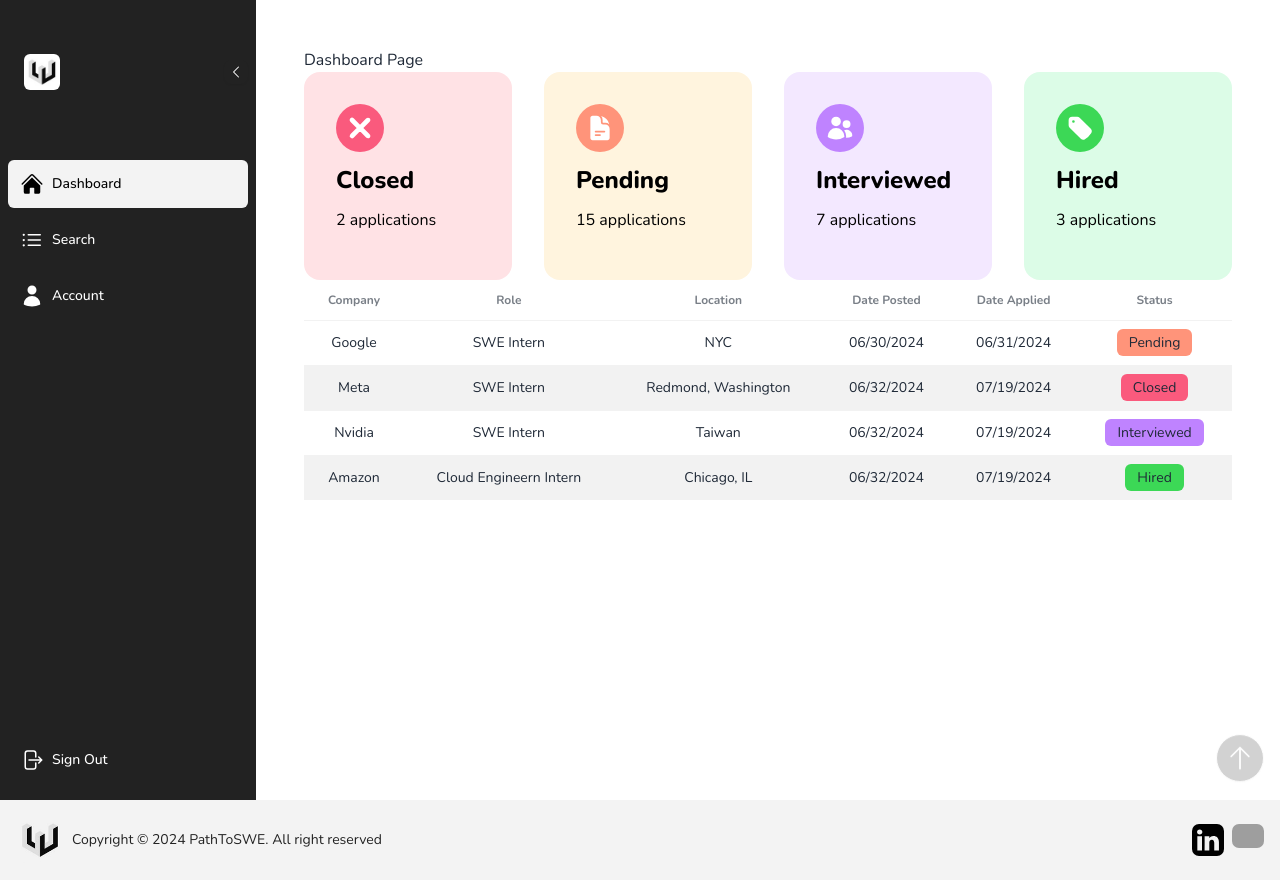
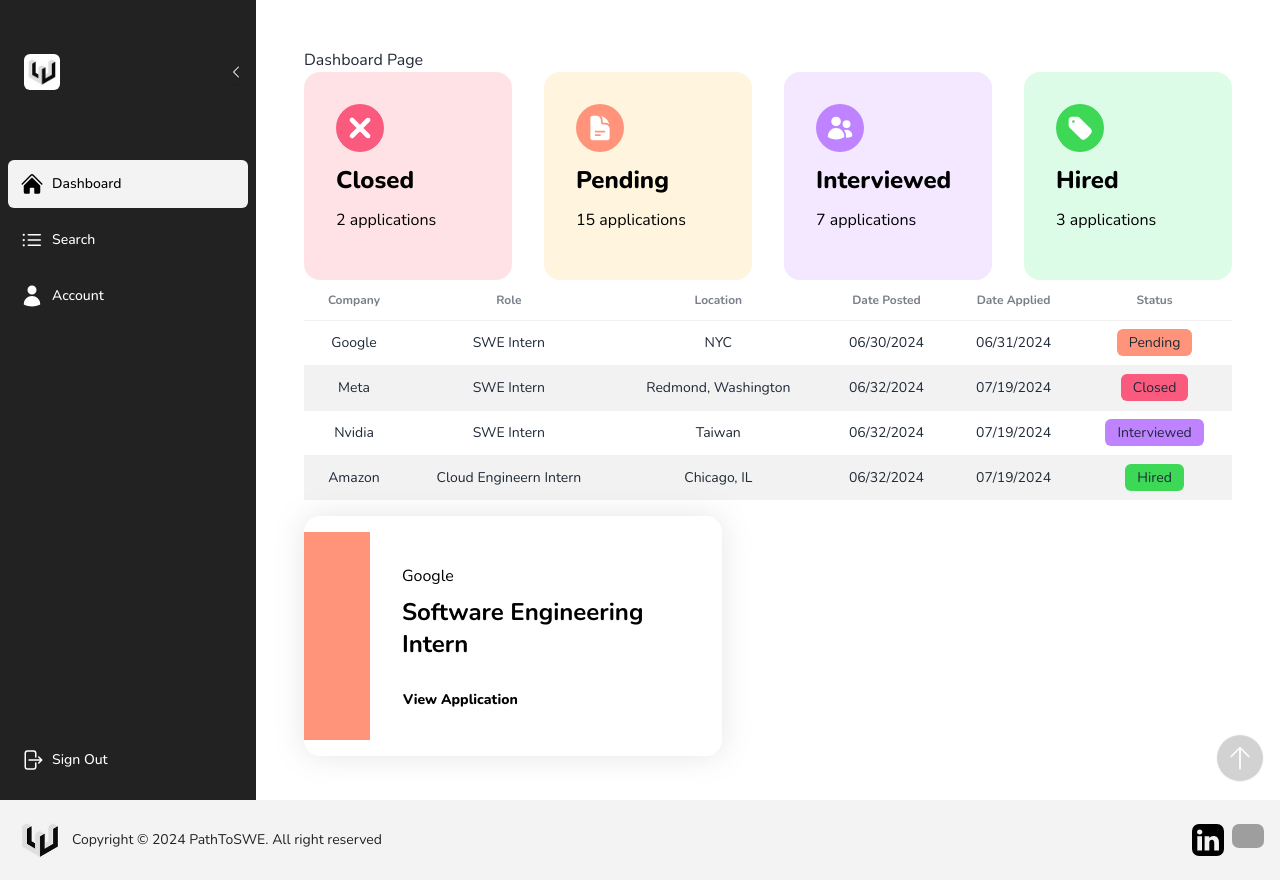
Before and after one commit to zachkfan/pathtoswe, a Next.js app: page /dashboard in a window 1280 px wide. Built offline with nearby package versions, Linux system fonts and the light colour scheme; grey boxes are pictures that could not be loaded; a web font is replaced by a local one.

Commit message:
implemented dashboard card (with no popup).

```diff
--- a/src/app/(dashboard-group)/dashboard/page.tsx
+++ b/src/app/(dashboard-group)/dashboard/page.tsx
@@ -6,6 +6,7 @@ import {
   TagIcon,
 } from "@heroicons/react/24/solid";
 import Row from "@/app/ui/dashboard/dashboard_row";
+import Card from "@/app/ui/dashboard/dashboard_card";
 
 export default function Page() {
   return (
@@ -87,6 +88,16 @@ export default function Page() {
           ></Row>
         </tbody>
       </table>
+      <div className="mt-4">
+        <Card
+          company="Google"
+          role="Software Engineering Intern"
+          location="NYC"
+          datePosted="06/30/2024"
+          dateApplied="06/31/2024"
+          status="Pending"
+        />
+      </div>
     </>
   );
 }
--- a/src/app/ui/dashboard/dashboard_card.tsx
+++ b/src/app/ui/dashboard/dashboard_card.tsx
@@ -13,25 +13,33 @@ export default function DashboardCard({
   location,
   datePosted,
   dateApplied,
+  status,
 }: Props) {
+  const color = () => {
+    switch (status) {
+      case "Closed":
+        return {
+          backgroundColor: "#FA5A7D",
+        };
+      case "Pending":
+        return { backgroundColor: "#FF947A" };
+      case "Interviewed":
+        return { backgroundColor: "#BF83FF" };
+      case "Hired":
+        return { backgroundColor: "#3CD856" };
+    }
+  };
   return (
-    <div className="card w-52 h-52" style={{ backgroundColor: bgColor }}>
-      <div className="card-body text-black gap-3">
-        <div
-          className="flex justify-center items-center w-12 h-12 rounded-full"
-          style={{ backgroundColor: iconBgColor }}
-        >
-          <div
-            className={clsx(
-              "stroke-white text-white",
-              status === "Closed" ? "stroke-2 size-8" : "stroke-0 size-7"
-            )}
-          >
-            <Icon />
-          </div>
-        </div>
-        <h2 className="card-title font-extrabold text-2xl">{status}</h2>
-        <p>{applicationCount} applications</p>
+    <div className="card card-side bg-white w-[45%] text-black drop-shadow-around">
+      <figure>
+        <div className="w-18 h-52" style={color()}></div>
+      </figure>
+      <div className="card-body mt-4">
+        <h4>{company}</h4>
+        <h3 className="card-title text-2xl font-bold">{role}</h3>
+        <button className="card-actions btn btn-ghost items-center p-0 font-extrabold mt-2 w-fit">
+          View Application
+        </button>
       </div>
     </div>
   );
--- a/src/app/ui/scroll_button.tsx
+++ b/src/app/ui/scroll_button.tsx
@@ -30,7 +30,7 @@ export default function ScrollButton({ footerOffset }: Props) {
         "btn btn-circle bg-black-gray opacity-20 bottom-corner bottom-2",
         overlapFooter
           ? `relative motion-safe:animate-bounce left-[95vw]`
-          : "fixed right-1"
+          : "fixed right-[0.5vw]"
       )}
       onClick={() => {
         scrollTo({ top: 0, left: 0, behavior: "smooth" });
--- a/tailwind.config.ts
+++ b/tailwind.config.ts
@@ -36,6 +36,12 @@ const config: Config = {
         fadeInFromLeft2: 'fadeInFromLeft 2s ease-out',
         fadeInFromRight: 'fadeInFromRight 0.5s ease-out',
       },
+      dropShadow: {
+        'around': '0px 0px 15px rgba(0, 0, 0, 0.1)',
+      },
+      spacing: {
+        '18': '4.5rem',
+      }
     },
   },
   plugins: [
```
